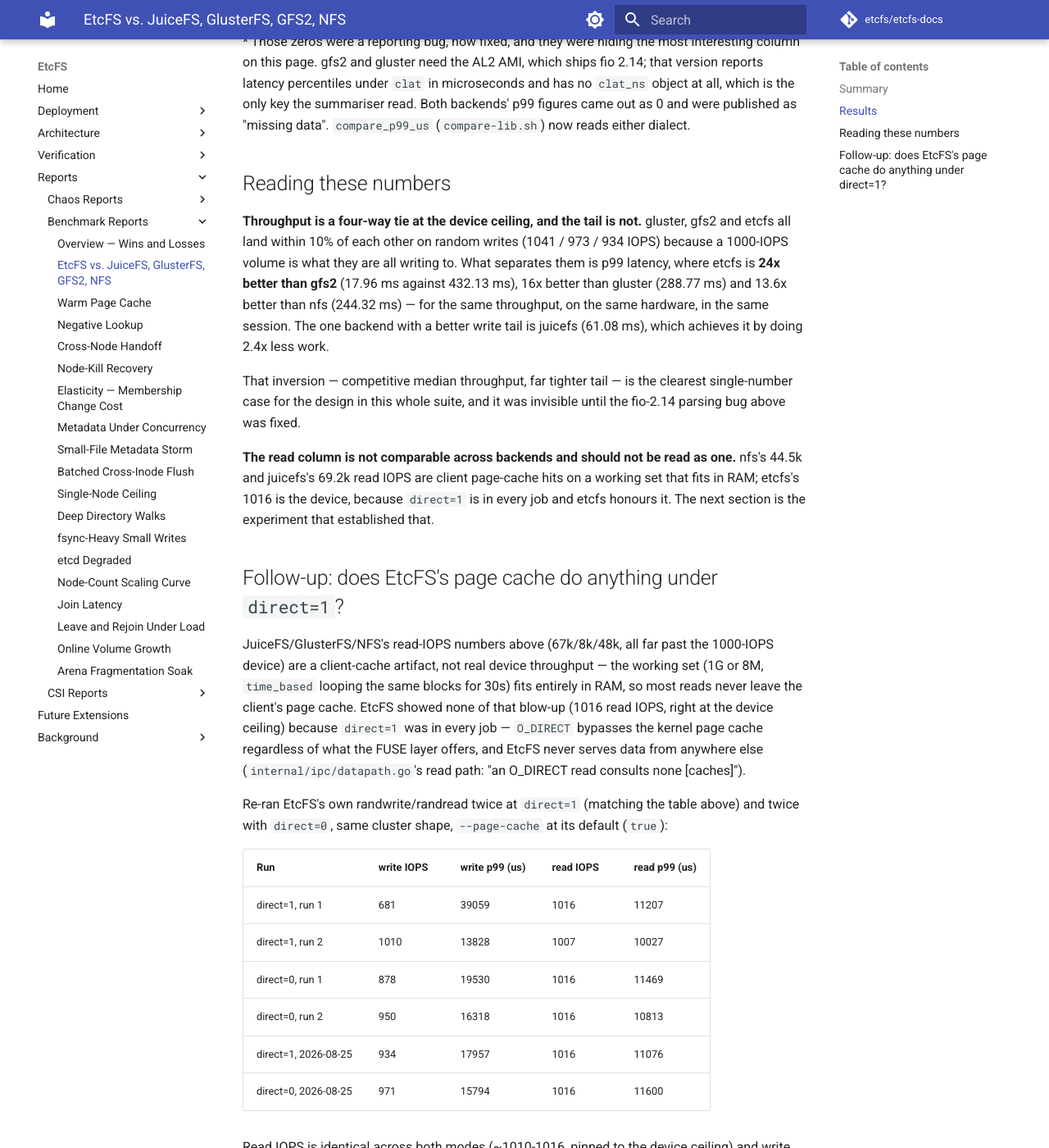
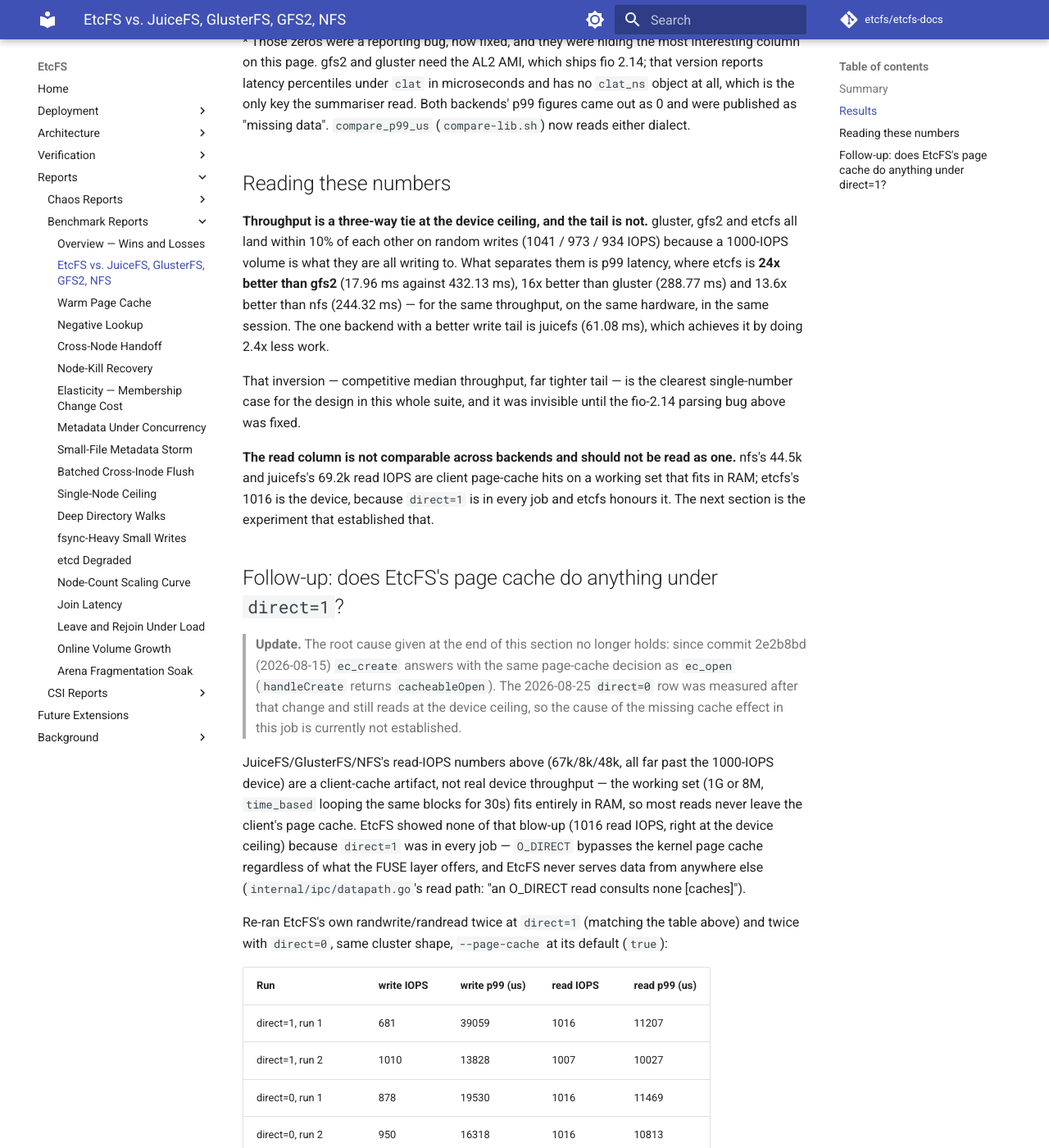
Before and after one commit to etcfs/etcfs-docs, an MkDocs documentation site: the page built from docs/reports/benchmark-reports/etcfs-vs-juicefs-gluster-gfs2-nfs.md, in a window 1280 px wide and 1400 px high, scrolled down 1194 px. Shown: the whole window at 82% size. Built offline with MkDocs 1.6.1 and Material for MkDocs 9.7.7, drawn with Linux system fonts in a browser that asks for light colours; comment, search, counter and statistics services are not loaded.

Commit message:
docs(benchmarks): corrected the tie count and marked the direct=0 root cause as superseded

```diff
--- a/docs/reports/benchmark-reports/etcfs-vs-juicefs-gluster-gfs2-nfs.md
+++ b/docs/reports/benchmark-reports/etcfs-vs-juicefs-gluster-gfs2-nfs.md
@@ -36,7 +36,7 @@ Both backends' p99 figures came out as 0 and were published as "missing data".
 
 ## Reading these numbers
 
-**Throughput is a four-way tie at the device ceiling, and the tail is not.**
+**Throughput is a three-way tie at the device ceiling, and the tail is not.**
 gluster, gfs2 and etcfs all land within 10% of each other on random writes
 (1041 / 973 / 934 IOPS) because a 1000-IOPS volume is what they are all writing
 to. What separates them is p99 latency, where etcfs is **24x better than gfs2**
@@ -56,6 +56,13 @@ in every job and etcfs honours it. The next section is the experiment that
 established that.
 
 ## Follow-up: does EtcFS's page cache do anything under `direct=1`?
+
+> **Update.** The root cause given at the end of this section no longer holds:
+> since commit 2e2b8bd (2026-08-15) `ec_create` answers with the same
+> page-cache decision as `ec_open` (`handleCreate` returns `cacheableOpen`).
+> The 2026-08-25 `direct=0` row was measured after that change and still
+> reads at the device ceiling, so the cause of the missing cache effect in
+> this job is currently not established.
 
 JuiceFS/GlusterFS/NFS's read-IOPS numbers above (67k/8k/48k, all far past the
 1000-IOPS device) are a client-cache artifact, not real device throughput —
```
